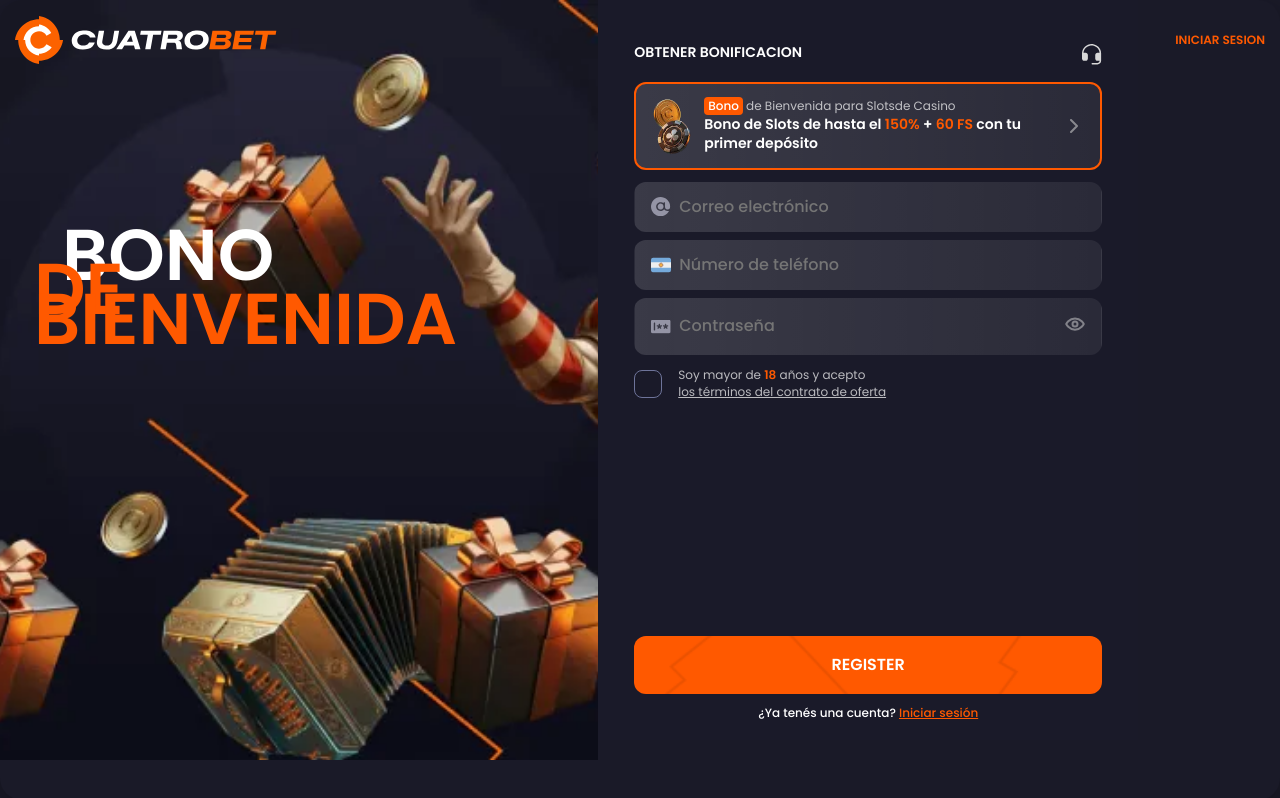
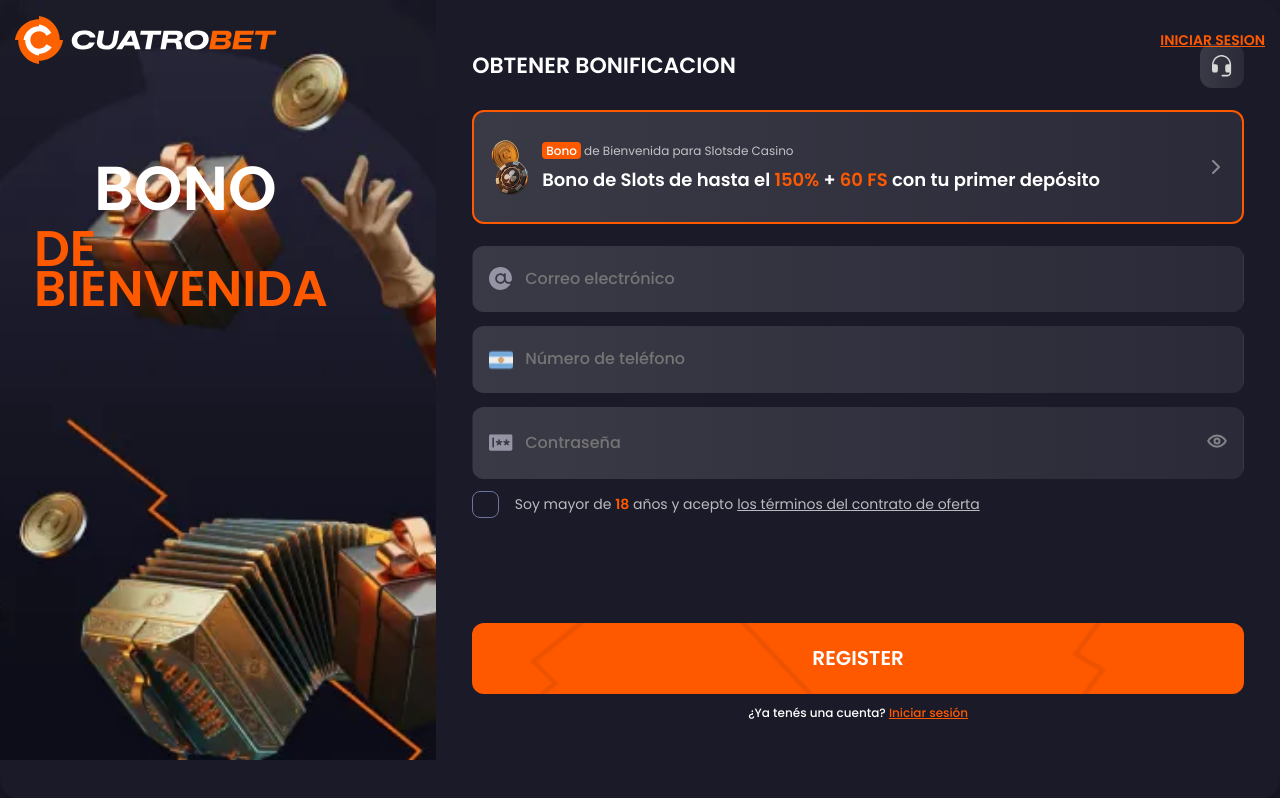
Before and after one commit to dpartner/cuatro-bet, a website built with Vite: page index.html in a window 1280 px wide. Built offline with nearby package versions, Linux system fonts and the light colour scheme; a web font is replaced by a local one.

Commit message:
tab size

```diff
--- a/index.html
+++ b/index.html
@@ -25,8 +25,8 @@
         <div class="form__content">
           <div class="form__content-header">
             <h2 class="form-panel__title">OBTENER BONIFICACION</h2>
-            <a href="#" aria-label="hotline">
-              <img src="/images/icons/headphones.svg" alt="headphones" class="form__content-icon" />
+            <a href="#" aria-label="hotline" class="form__content-hotline-wrap">
+              <img src="/images/icons/headphones.svg" alt="headphones" />
             </a>
           </div>
 
@@ -53,6 +53,7 @@
           </button>
 
           <form class="register-form" id="register-form" novalidate>
+            <input type="hidden" name="selectedBonus" id="selected-bonus-input" value="" />
             <label class="field">
               <img src="/images/icons/mail.svg" alt="email" class="field__icon" />
               <input type="email" name="email" placeholder="Correo electrónico" required />
@@ -92,8 +93,7 @@
                 <img src="/images/icons/check.svg" alt="" class="check__icon" />
               </span>
               <span class="check__text">
-                <span>Soy mayor de <strong>18</strong> años y acepto</span>
-                <a href="#">los términos del contrato de oferta</a>
+                <span>Soy mayor de <strong>18</strong> años y acepto</span><a href="#">los términos del contrato de oferta</a>
                 <span class="field__error">
                   <img src="/images/icons/error.svg" alt="error" class="field__error-icon" />
                   You must be at least 18 years old
@@ -109,7 +109,10 @@
           </form>
         </div>
         <div class="form-panel__background-wrapper">
-          <img src="/images/form/form-mob-bg.png" alt="Form background" class="form-panel__background" />
+          <picture>
+            <source srcset="/images/form/form-tab-bg.png" media="(min-width: 768px)">
+            <img src="/images/form/form-mob-bg.png" alt="Form background" class="form-panel__background" />
+          </picture>
         </div>
       </section>
     </main>
--- a/src/js/modules/bonus-modal.js
+++ b/src/js/modules/bonus-modal.js
@@ -38,10 +38,16 @@
           </footer>
         </div>
         <div class="modal__boxes-bg-wrapper">
-          <img src="/images/modal/modal-boxes-bg.webp" alt="Modal background" class="modal__boxes-bg" />
+        <picture>
+            <source srcset="/images/modal/modal-boxes-tab-bg.webp" media="(min-width: 768px)" >
+            <img src="/images/modal/modal-boxes-mob-bg.webp" alt="Modal background" class="modal__boxes-bg" />
+        </picture>
         </div>
         <div class="modal__background-wrapper">
-        <img src="/images/modal/modal-bg.png" alt="Modal background" class="modal__background" />
+        <picture>
+            <source srcset="/images/modal/modal-tab-bg.png" media="(min-width: 768px)">
+            <img src="/images/modal/modal-mob-bg.png" alt="Modal background" class="modal__background" />
+        </picture>
         </div>
       </div>
     </div>
@@ -66,6 +72,7 @@
     const badge = mainCard.querySelector('.bonus-card__badge');
     const topText = mainCard.querySelector('.bonus-card__top');
     const bodyText = mainCard.querySelector('.bonus-card__text');
+    const bonusInput = document.getElementById('selected-bonus-input');
 
     if (iconImg) {
       iconImg.src = bonus.icon;
@@ -79,6 +86,10 @@
 
     if (bodyText) {
       bodyText.innerHTML = bonus.text;
+    }
+
+    if (bonusInput) {
+      bonusInput.value = bonusId;
     }
   };
 
--- /dev/null
+++ b/src/js/modules/form-submit.js
@@ -0,0 +1,18 @@
+export function handleFormSubmit(event) {
+  event.preventDefault();
+  const form = event.target;
+  const formData = new FormData(form);
+  const data = Object.fromEntries(formData.entries());
+
+  // For demonstration purposes, log the data
+  console.log('Form submitted:', data);
+
+  // Here you would typically send the data to a server
+  // fetch('/api/register', {
+  //   method: 'POST',
+  //   body: JSON.stringify(data),
+  //   headers: {
+  //     'Content-Type': 'application/json'
+  //   }
+  // });
+}
--- a/src/js/modules/form-validation.js
+++ b/src/js/modules/form-validation.js
@@ -1,3 +1,5 @@
+import { handleFormSubmit } from './form-submit.js';
+
 export function initFormValidation() {
   const form = document.querySelector('#register-form');
 
@@ -82,6 +84,8 @@
 
     if (!isFormValid) {
       event.preventDefault();
+    } else {
+      handleFormSubmit(event);
     }
   });
 }
--- a/src/styles/page.css
+++ b/src/styles/page.css
@@ -35,7 +35,6 @@
   background-position: top;
   background-repeat: no-repeat;
   @media screen and (min-width: 768px) {
-    min-height: 100%;
     padding: 29px 34px;
     background-image:
       image-set(
@@ -92,6 +91,13 @@
   @media screen and (max-width: 767px) {
     max-width: 60px;
   }
+  @media screen and (min-width: 768px) {
+    font-size: var(--font-size-sm);
+    text-decoration: underline;
+    text-underline-offset: 1px;
+    text-decoration-thickness: 0.5px;
+    text-decoration-color: var(--color-primary);
+  }
 }
 
 .hero__content {
@@ -102,6 +108,7 @@
   @media screen and (min-width: 768px) {
     margin-top: 211px;
     max-width: 85%;
+    margin-top: 140px;
   }
 }
 
@@ -109,9 +116,14 @@
 .hero__title {
   font-family: var(--font-family-display);
   font-weight: var(--font-weight-bold);
+  font-size: 24px;
   line-height: 30px;
   text-transform: uppercase;
-  margin: 0;
+
+  @media screen and (min-width: 768px) {
+    font-size: 50px;
+    line-height: 40px;
+  }
 }
 
 .hero__kicker {
@@ -119,21 +131,18 @@
   font-size: 34px;
   padding-left: 28px;
   margin-bottom: var(--space-xxs);
+  @media screen and (min-width: 768px) {
+    font-size: 62px;
+    padding-left: 60px;
+    margin-bottom: var(--space-lg);
+  }
 }
 
 .hero__title {
   color: var(--color-primary);
 }
 
-.hero__kicker,
-.hero__title {
-  @media screen and (min-width: 768px) {
-    font-size: 72px;
-  }
-}
-
 .form-panel {
-  max-width: 540px;
   padding: 0 15px;
   display: flex;
   flex-direction: column;
@@ -160,10 +169,38 @@
   align-items: flex-start;
   justify-content: space-between;
   margin-bottom: var(--space-sm);
+  @media screen and (min-width: 768px) {
+    align-items: center;
+    margin-bottom: 22px;
+  }
 }
 
-.form__content-icon {
+.form__content-header h2 {
+  font-size: var(--font-size-sm);
+  font-weight: var(--font-weight-bold);
+  text-transform: uppercase;
+  @media screen and (min-width: 768px) {
+    font-size: 22px;
+  }
+}
+
+.form__content-hotline-wrap {
   width: 20px;
+  display: flex;
+  align-items: center;
+  justify-content: center;
+  cursor: pointer;
+  @media screen and (min-width: 768px) {
+    width: 44px;
+    height: 44px;
+    border-radius: var(--radius-sm);
+    background: var(--field-background);
+  }
+}
+
+.form__content-hotline-wrap img {
+  width: 20px;
+  object-fit: cover;
 }
 
 .form-panel__background-wrapper {
@@ -197,8 +234,14 @@
   padding: var(--space-sm) var(--space-md);
   border: 2px solid var(--color-primary);
   border-radius: var(--radius-sm);
-  background: linear-gradient(90deg, rgba(255, 255, 255, 0.14), rgba(255, 255, 255, 0.07));
+  background: var(--field-background);
   margin-bottom: var(--space-sm);
+  cursor: pointer;
+
+  @media screen and (min-width: 768px) {
+    padding: 25px var(--space-md);
+    margin-bottom: 22px;
+  }
 }
 
 .bonus-card__icon {
@@ -211,7 +254,6 @@
 }
 
 .bonus-card__top {
-  margin: 0;
   color: var(--color-text-muted);
   font-size: var(--font-size-xs);
   font-weight: var(--font-weight-normal);
@@ -220,6 +262,9 @@
   -webkit-box-orient: vertical;
   line-clamp: 1;
   overflow: hidden;
+  @media screen and (min-width: 768px) {
+    margin-bottom: var(--space-xs);
+  }
 }
 
 .bonus-card__badge {
@@ -228,7 +273,6 @@
   border-radius: var(--radius-xxs);
   background: var(--color-primary);
   color: var(--color-text);
-  font-size: var(--font-size-xs);
   font-weight: var(--font-weight-medium);
 }
 
@@ -236,6 +280,9 @@
   font-size: var(--font-size-sm);
   font-weight: var(--font-weight-semibold);
   line-height: 1.4;
+  @media screen and (min-width: 768px) {
+    font-size: var(--font-size-lg);
+  }
 }
 
 .bonus-card__text strong {
@@ -247,6 +294,7 @@
   align-items: center;
   justify-content: center;
   min-width: 20px;
+  margin-left: auto;
 }
 
 .bonus-card__arrow-wrapper img {
@@ -264,7 +312,7 @@
   margin-bottom: var(--space-xs);
   padding: 15px var(--space-md) 15px 44px;
   border-radius: var(--radius-sm);
-  background: linear-gradient(90deg, rgba(255, 255, 255, 0.14), rgba(255, 255, 255, 0.07));
+  background: var(--field-background);
   border-width: 1px;
   border-style: solid;
   border-color: transparent;
@@ -274,6 +322,10 @@
   outline-style: none;
   outline-width: 0;
   position: relative;
+  @media screen and (min-width: 768px) {
+    padding: 23px var(--space-md) 23px 52px;
+    margin-bottom: 14px;
+  }
 }
 
 .field.field--invalid {
@@ -298,6 +350,9 @@
   font-weight: var(--font-weight-medium);
   position: relative;
   transition: transform 0.2s ease;
+  @media screen and (min-width: 768px) {
+    font-size: var(--font-size-md);
+  }
 }
 
 .field__icon {
@@ -308,10 +363,17 @@
   pointer-events: none;
   width: 20px;
   object-fit: cover;
+  @media screen and (min-width: 768px) {
+    width: 24px;
+  }
 }
 
 .field input:not(:placeholder-shown) {
   transform: translateY(20%);
+
+  @media screen and (min-width: 768px) {
+    transform: translateY(45%);
+  }
 }
 
 .field__hidden-placeholder {
@@ -325,6 +387,10 @@
   pointer-events: none;
   opacity: 0;
   transition: opacity 0.2s ease, transform 0.2s ease;
+  @media screen and (min-width: 768px) {
+    left: 52px;
+    top: 55%;
+  }
 }
 
 .field input:not(:placeholder-shown) + .field__hidden-placeholder {
@@ -379,10 +445,16 @@
   gap: var(--space-md);
   margin-bottom: var(--space-sm);
   transition: margin-bottom 0.2s ease;
+  @media screen and (min-width: 768px) {
+    margin-bottom: 22px;
+  }
 }
 
 .check.check--invalid {
   margin-bottom: 18px;
+  @media screen and (min-width: 768px) {
+    margin-bottom: 28px;
+  }
 }
 
 .check input {
@@ -434,6 +506,13 @@
   display: flex;
   flex-direction: column;
   position: relative;
+  width: 100%;
+
+  @media screen and (min-width: 768px) {
+    font-size: var(--font-size-sm);
+    flex-direction: row;
+    gap: var(--space-xxs);
+  }
 }
 
 .check__text strong {
@@ -470,10 +549,15 @@
   background-repeat: no-repeat;
   margin-bottom: var(--space-sm);
   margin-top: auto;
+
+  @media screen and (min-width: 768px) {
+    padding: 24px 0;
+    font-size: 20px;
+  }
 }
 
 .register-form__submit:hover {
-  filter: brightness(1.04);
+  filter: brightness(1.08);
 }
 
 .register-form__submit:focus-visible {
--- a/src/styles/variables.css
+++ b/src/styles/variables.css
@@ -13,6 +13,7 @@
   --color-focus: #ffb784;
   --color-success: #29c772;
   --color-danger: #EF4444;
+  --field-background: linear-gradient(90deg, rgba(255, 255, 255, 0.14), rgba(255, 255, 255, 0.07));
 
   --radius-xxs: 4px;
   --radius-xs: 8px;
@@ -26,10 +27,11 @@
   --space-md: 16px;
   --space-lg: 20px;
 
+
   --shadow-soft: 0 12px 30px rgba(0, 0, 0, 0.3);
 
   --hero-height-mobile: 280px;
-  --hero-height-tablet: 368px;
+  --hero-height-tablet: 421px;
 
   --font-size-xxs: 10px;
   --font-size-xs: 12px;
```
Also changed, not shown: src/styles/modal.css (+45 -11 lines), public/images/form/form-tab-bg.png (added), public/images/modal/modal-boxes-mob-bg.webp (renamed from public/images/modal/modal-boxes-bg.webp), public/images/modal/modal-boxes-tab-bg.webp (added), public/images/modal/modal-mob-bg.png (renamed from public/images/modal/modal-bg.png), public/images/modal/modal-tab-bg.png (added).
